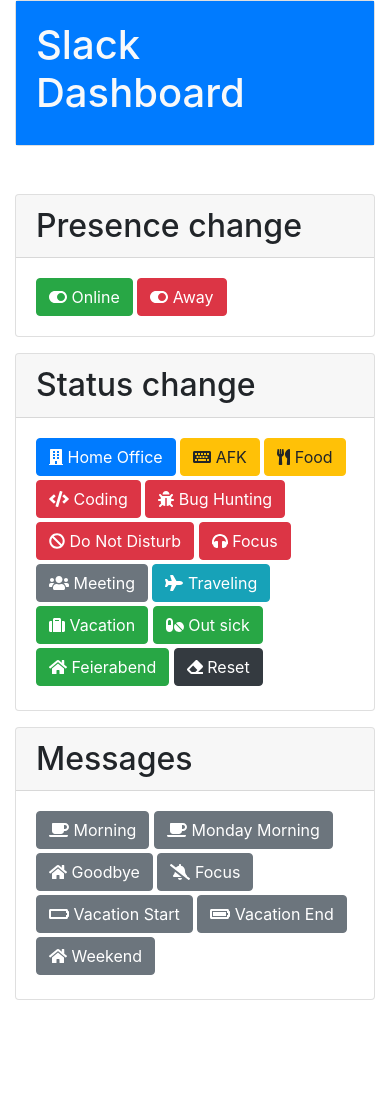
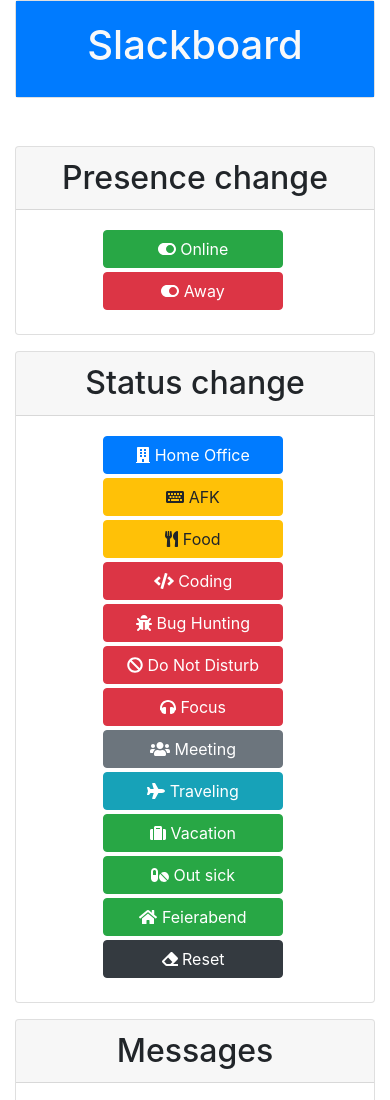
Before and after one commit to jbfriedrich/slack-dashboard, a plain HTML site: page index.html in a window 390 px wide. Shown: the top 1100 px of the page. Before the commit the page ends 1016 px from the top, so only its background shows below. Drawn offline with nearby package versions, Linux system fonts and the light colour scheme; a script that the page names is missing.

Commit message:
Misc changes
- Fix issue with success and failure banner that is removed from the DOM after closing it via click. Banner will now come back, after it was dismissed via click, and multiple status messagtes stack up in the status message area.
- Disable two debug "console.log"
- Add favicon and app icons for Apple and Android
- Update to Bootstrap 4.1
- Update to Popper 1.14.0
- Update to jQuery 3.3.1
- Switch to a fluid container
- Add 180px width to all buttons to harmonize the flow with the fluid container
- Add small margin right and bottom to all buttons
- Use flexbox for a better flow in the button layout
- Center content when viewed on devices with small screen width

```diff
--- a/index.html
+++ b/index.html
@@ -4,42 +4,49 @@
     <!-- Required meta tags -->
     <meta charset="utf-8">
     <meta name="viewport" content="width=device-width, initial-scale=1, shrink-to-fit=no">
+    <link rel="apple-touch-icon" sizes="57x57" href="/icons/apple-icon-57x57.png">
+    <link rel="apple-touch-icon" sizes="60x60" href="/icons/apple-icon-60x60.png">
+    <link rel="apple-touch-icon" sizes="72x72" href="/icons/apple-icon-72x72.png">
+    <link rel="apple-touch-icon" sizes="76x76" href="/icons/apple-icon-76x76.png">
+    <link rel="apple-touch-icon" sizes="114x114" href="/icons/apple-icon-114x114.png">
+    <link rel="apple-touch-icon" sizes="120x120" href="/icons/apple-icon-120x120.png">
+    <link rel="apple-touch-icon" sizes="144x144" href="/icons/apple-icon-144x144.png">
+    <link rel="apple-touch-icon" sizes="152x152" href="/icons/apple-icon-152x152.png">
+    <link rel="apple-touch-icon" sizes="180x180" href="/icons/apple-icon-180x180.png">
+    <link rel="icon" type="image/png" sizes="192x192"  href="/icons/android-icon-192x192.png">
+    <link rel="icon" type="image/png" sizes="32x32" href="/icons/favicon-32x32.png">
+    <link rel="icon" type="image/png" sizes="96x96" href="/icons/favicon-96x96.png">
+    <link rel="icon" type="image/png" sizes="16x16" href="/icons/favicon-16x16.png">
+    <link rel="manifest" href="/icons/manifest.json">
+    <meta name="msapplication-TileColor" content="#ffffff">
+    <meta name="msapplication-TileImage" content="/ms-icon-144x144.png">
+    <meta name="theme-color" content="#ffffff">
     <!-- Bootstrap CSS -->
-    <link rel="stylesheet" href="https://maxcdn.bootstrapcdn.com/bootstrap/4.0.0/css/bootstrap.min.css" integrity="sha384-Gn5384xqQ1aoWXA+058RXPxPg6fy4IWvTNh0E263XmFcJlSAwiGgFAW/dAiS6JXm" crossorigin="anonymous">
+    <link rel="stylesheet" href="https://stackpath.bootstrapcdn.com/bootstrap/4.1.0/css/bootstrap.min.css" integrity="sha384-9gVQ4dYFwwWSjIDZnLEWnxCjeSWFphJiwGPXr1jddIhOegiu1FwO5qRGvFXOdJZ4" crossorigin="anonymous">
+    <link rel="shortcut icon" type="image/x-icon" href="favicon.ico">
     <title>Slack Dashboard</title>
   </head>
   <body>
-    <div class="container">
+    <div class="container-fluid">
 
       <div class="row">
         <div class="col">
           <div class="card">
-            <div class="card-body bg-primary">
-              <h1 class="text-light">Slack Dashboard</h1>
+            <div class="card-body bg-primary text-center text-sm-left">
+              <h1 class="text-light">Slackboard</h1>
             </div>
           </div>
-          <div id='successmessage' class="alert alert-success alert-dismissible fade show mt-2 d-none" role="alert">
-            <strong>Successful!</strong>
-            <button type="button" class="close" data-dismiss="alert" aria-label="Close">
-              <span aria-hidden="true">&times;</span>
-            </button>
-          </div>
-          <div id='failmessage' class="alert alert-danger alert-dismissible fade show mt-2 d-none" role="alert">
-            <strong>Failed!</strong>
-            <button type="button" class="close" data-dismiss="alert" aria-label="Close">
-              <span aria-hidden="true">&times;</span>
-            </button>
-          </div>
+          <div id='status'></div>
         </div>
       </div>
 
       <div class="row pt-5 pb-3">
         <div class="col">
           <div class="card">
-            <h2 class="card-header">Presence change</h2>
-            <div class="card-body">
-              <a href="#" id="online" class="btn btn-success"><span class="fas fa-toggle-on"></span>&nbsp;Online</a>
-              <a href="#" id="away" class="btn btn-danger"><span class="fas fa-toggle-on"></span>&nbsp;Away</a>
+            <h2 class="card-header text-center text-sm-left">Presence change</h2>
+            <div class="card-body d-flex flex-wrap flex-row justify-content-center justify-content-sm-start">
+              <a href="#" id="online" class="btn btn-success mb-1 mr-1" style="width: 180px;"><span class="fas fa-toggle-on"></span>&nbsp;Online</a>
+              <a href="#" id="away" class="btn btn-danger mb-1 mr-1" style="width: 180px;"><span class="fas fa-toggle-on"></span>&nbsp;Away</a>
             </div>
           </div>
         </div>
@@ -48,21 +55,21 @@
       <div class="row pb-3">
         <div class="col">
           <div class="card">
-            <h2 class="card-header">Status change</h2>
-            <div class="card-body">
-              <a href="#" id='homeoffice' class="_status btn btn-primary mb-1"><span class="fas fa-building"></span>&nbsp;Home Office</a>
-              <a href="#" id='afk' class="_status btn btn-warning mb-1"><span class="fas fa-keyboard"></span>&nbsp;AFK</a>
-              <a href="#" id='food' class="_status btn btn-warning mb-1"><span class="fas fa-utensils"></span>&nbsp;Food</a>
-              <a href="#" id='coding' class="_status btn btn-danger mb-1"><span class="fas fa-code"></span>&nbsp;Coding</a>
-              <a href="#" id='bughunting' class="_status btn btn-danger mb-1"><span class="fas fa-bug"></span>&nbsp;Bug Hunting</a>
-              <a href="#" id='dnd' class="_status btn btn-danger mb-1"><span class="fas fa-ban"></span>&nbsp;Do Not Disturb</a>
-              <a href="#" id='focus' class="_status btn btn-danger mb-1"><span class="fas fa-headphones"></span>&nbsp;Focus</a>
-              <a href="#" id='meeting' class="_status btn btn-secondary mb-1"><span class="fas fa-users"></span>&nbsp;Meeting</a>
-              <a href="#" id='traveling' class="_status btn btn-info mb-1"><span class="fas fa-plane"></span>&nbsp;Traveling</a>
-              <a href="#" id='vacation' class="_status btn btn-success mb-1"><span class="fas fa-suitcase"></span>&nbsp;Vacation</a>
-              <a href="#" id='sick' class="_status btn btn-success mb-1"><span class="fas fa-pills"></span>&nbsp;Out sick</a>
-              <a href="#" id='feierabend' class="_status btn btn-success mb-1"><span class="fas fa-home"></span>&nbsp;Feierabend</a>
-              <a href="#" id='reset' class="_status btn btn-dark mb-1"><span class="fas fa-eraser"></span>&nbsp;Reset</a>
+            <h2 class="card-header text-center text-sm-left">Status change</h2>
+            <div class="card-body d-flex flex-wrap flex-row justify-content-center justify-content-sm-start">
+              <a href="#" id='homeoffice' class="_status btn btn-primary mb-1 mr-1" style="width: 180px;"><span class="fas fa-building"></span>&nbsp;Home Office</a>
+              <a href="#" id='afk' class="_status btn btn-warning mb-1 mr-1" style="width: 180px;"><span class="fas fa-keyboard"></span>&nbsp;AFK</a>
+              <a href="#" id='food' class="_status btn btn-warning mb-1 mr-1" style="width: 180px;"><span class="fas fa-utensils"></span>&nbsp;Food</a>
+              <a href="#" id='coding' class="_status btn btn-danger mb-1 mr-1" style="width: 180px;"><span class="fas fa-code"></span>&nbsp;Coding</a>
+              <a href="#" id='bughunting' class="_status btn btn-danger mb-1 mr-1" style="width: 180px;"><span class="fas fa-bug"></span>&nbsp;Bug Hunting</a>
+              <a href="#" id='dnd' class="_status btn btn-danger mb-1 mr-1" style="width: 180px;"><span class="fas fa-ban"></span>&nbsp;Do Not Disturb</a>
+              <a href="#" id='focus' class="_status btn btn-danger mb-1 mr-1" style="width: 180px;"><span class="fas fa-headphones"></span>&nbsp;Focus</a>
+              <a href="#" id='meeting' class="_status btn btn-secondary mb-1 mr-1" style="width: 180px;"><span class="fas fa-users"></span>&nbsp;Meeting</a>
+              <a href="#" id='traveling' class="_status btn btn-info mb-1 mr-1" style="width: 180px;"><span class="fas fa-plane"></span>&nbsp;Traveling</a>
+              <a href="#" id='vacation' class="_status btn btn-success mb-1 mr-1" style="width: 180px;"><span class="fas fa-suitcase"></span>&nbsp;Vacation</a>
+              <a href="#" id='sick' class="_status btn btn-success mb-1 mr-1" style="width: 180px;"><span class="fas fa-pills"></span>&nbsp;Out sick</a>
+              <a href="#" id='feierabend' class="_status btn btn-success mb-1 mr-1" style="width: 180px;"><span class="fas fa-home"></span>&nbsp;Feierabend</a>
+              <a href="#" id='reset' class="_status btn btn-dark mb-1 mr-1" style="width: 180px; max-width: 360px;"><span class="fas fa-eraser"></span>&nbsp;Reset</a>
             </div>
           </div>
         </div>
@@ -71,15 +78,15 @@
       <div class="row pb-3">
         <div class="col">
           <div class="card">
-            <h2 class="card-header">Messages</h2>
-            <div class="card-body">
-              <a href="#" id='morning' class="_message btn btn-secondary mb-1"><span class="fas fa-coffee"></span>&nbsp;Morning</a>
-              <a href="#" id='mondaymorning' class="_message btn btn-secondary mb-1"><span class="fas fa-coffee"></span>&nbsp;Monday Morning</a>
-              <a href="#" id='bye' class="_message btn btn-secondary mb-1"><span class="fas fa-home"></span>&nbsp;Goodbye</a>
-              <a href="#" id='focus' class="_message btn btn-secondary mb-1"><span class="fas fa-bell-slash"></span>&nbsp;Focus</a>
-              <a href="#" id='vacationstart' class="_message btn btn-secondary mb-1"><span class="fas fa-battery-empty"></span>&nbsp;Vacation Start</a>
-              <a href="#" id='vacationend' class="_message btn btn-secondary mb-1"><span class="fas fa-battery-full"></span>&nbsp;Vacation End</a>
-              <a href="#" id='weekend' class="_message btn btn-secondary mb-1"><span class="fas fa-home"></span>&nbsp;Weekend</a>
+            <h2 class="card-header text-center text-sm-left">Messages</h2>
+            <div class="card-body d-flex flex-wrap flex-row justify-content-center justify-content-sm-start">
+              <a href="#" id='morning' class="_message btn btn-secondary mb-1 mr-1" style="width: 180px;"><span class="fas fa-coffee"></span>&nbsp;Morning</a>
+              <a href="#" id='mondaymorning' class="_message btn btn-secondary mb-1 mr-1" style="width: 180px;"><span class="fas fa-coffee"></span>&nbsp;Monday Morning</a>
+              <a href="#" id='bye' class="_message btn btn-secondary mb-1 mr-1" style="width: 180px;"><span class="fas fa-home"></span>&nbsp;Goodbye</a>
+              <a href="#" id='focus' class="_message btn btn-secondary mb-1 mr-1" style="width: 180px;"><span class="fas fa-bell-slash"></span>&nbsp;Focus</a>
+              <a href="#" id='vacationstart' class="_message btn btn-secondary mb-1 mr-1" style="width: 180px;"><span class="fas fa-battery-empty"></span>&nbsp;Vacation Start</a>
+              <a href="#" id='vacationend' class="_message btn btn-secondary mb-1 mr-1" style="width: 180px;"><span class="fas fa-battery-full"></span>&nbsp;Vacation End</a>
+              <a href="#" id='weekend' class="_message btn btn-secondary mb-1 mr-1" style="width: 180px;"><span class="fas fa-home"></span>&nbsp;Weekend</a>
             </div>
           </div>
         </div>
@@ -89,9 +96,9 @@
 
     <!-- Optional JavaScript -->
     <!-- jQuery first, then Popper.js, then Bootstrap JS -->
-    <script src="https://code.jquery.com/jquery-3.2.1.min.js" integrity="sha384-xBuQ/xzmlsLoJpyjoggmTEz8OWUFM0/RC5BsqQBDX2v5cMvDHcMakNTNrHIW2I5f" crossorigin="anonymous"></script>
-    <script src="https://cdnjs.cloudflare.com/ajax/libs/popper.js/1.12.9/umd/popper.min.js" integrity="sha384-ApNbgh9B+Y1QKtv3Rn7W3mgPxhU9K/ScQsAP7hUibX39j7fakFPskvXusvfa0b4Q" crossorigin="anonymous"></script>
-    <script src="https://maxcdn.bootstrapcdn.com/bootstrap/4.0.0/js/bootstrap.min.js" integrity="sha384-JZR6Spejh4U02d8jOt6vLEHfe/JQGiRRSQQxSfFWpi1MquVdAyjUar5+76PVCmYl" crossorigin="anonymous"></script>
+    <script src="https://code.jquery.com/jquery-3.3.1.min.js" integrity="sha256-FgpCb/KJQlLNfOu91ta32o/NMZxltwRo8QtmkMRdAu8=" crossorigin="anonymous"></script>
+    <script src="https://cdnjs.cloudflare.com/ajax/libs/popper.js/1.14.0/umd/popper.min.js" integrity="sha384-cs/chFZiN24E4KMATLdqdvsezGxaGsi4hLGOzlXwp5UZB1LY//20VyM2taTB4QvJ" crossorigin="anonymous"></script>
+    <script src="https://stackpath.bootstrapcdn.com/bootstrap/4.1.0/js/bootstrap.min.js" integrity="sha384-uefMccjFJAIv6A+rW+L4AHf99KvxDjWSu1z9VI8SKNVmz4sk7buKt/6v9KI65qnm" crossorigin="anonymous"></script>
     <script defer src="https://use.fontawesome.com/releases/v5.0.7/js/all.js"></script>
     <script src="tarp/require.min.js"></script>
     <script>Tarp.require("./slacker.js", true)</script>
```
Also changed, not shown: slacker.js (+12 -4 lines).
